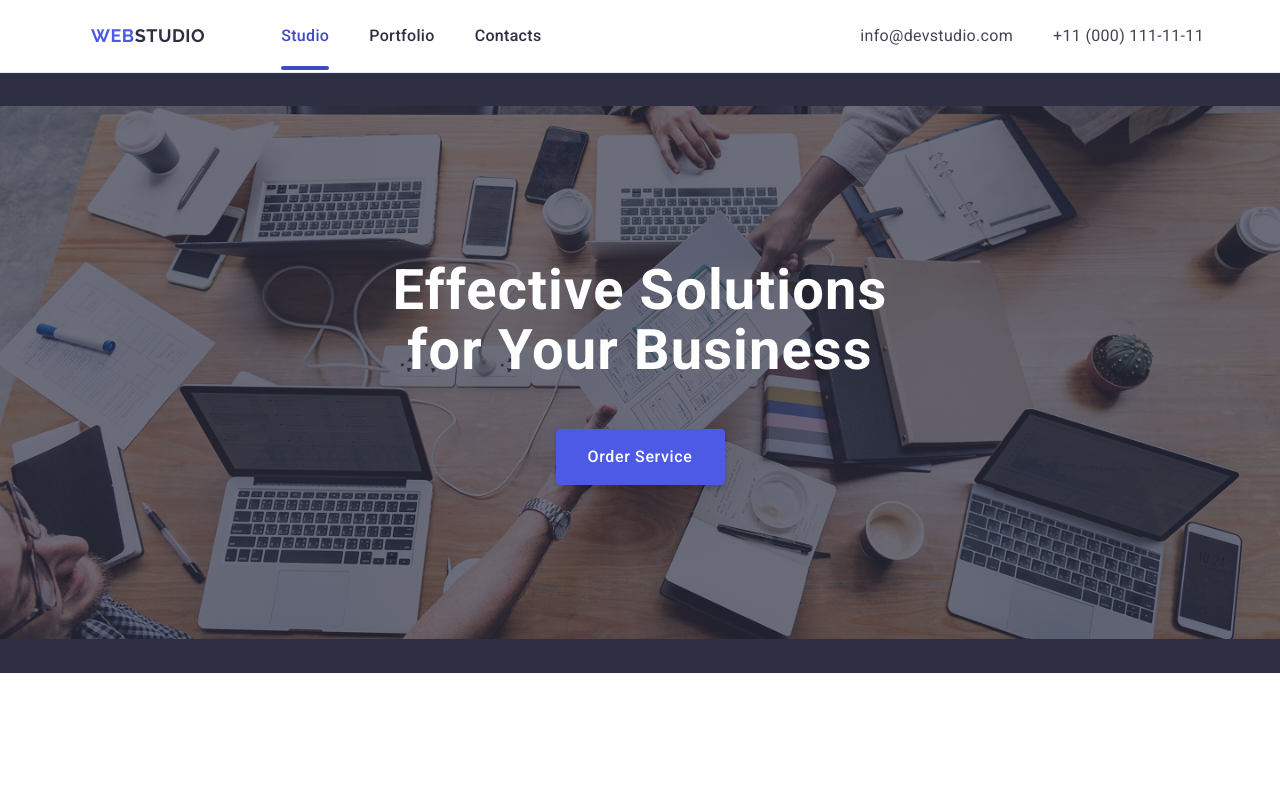
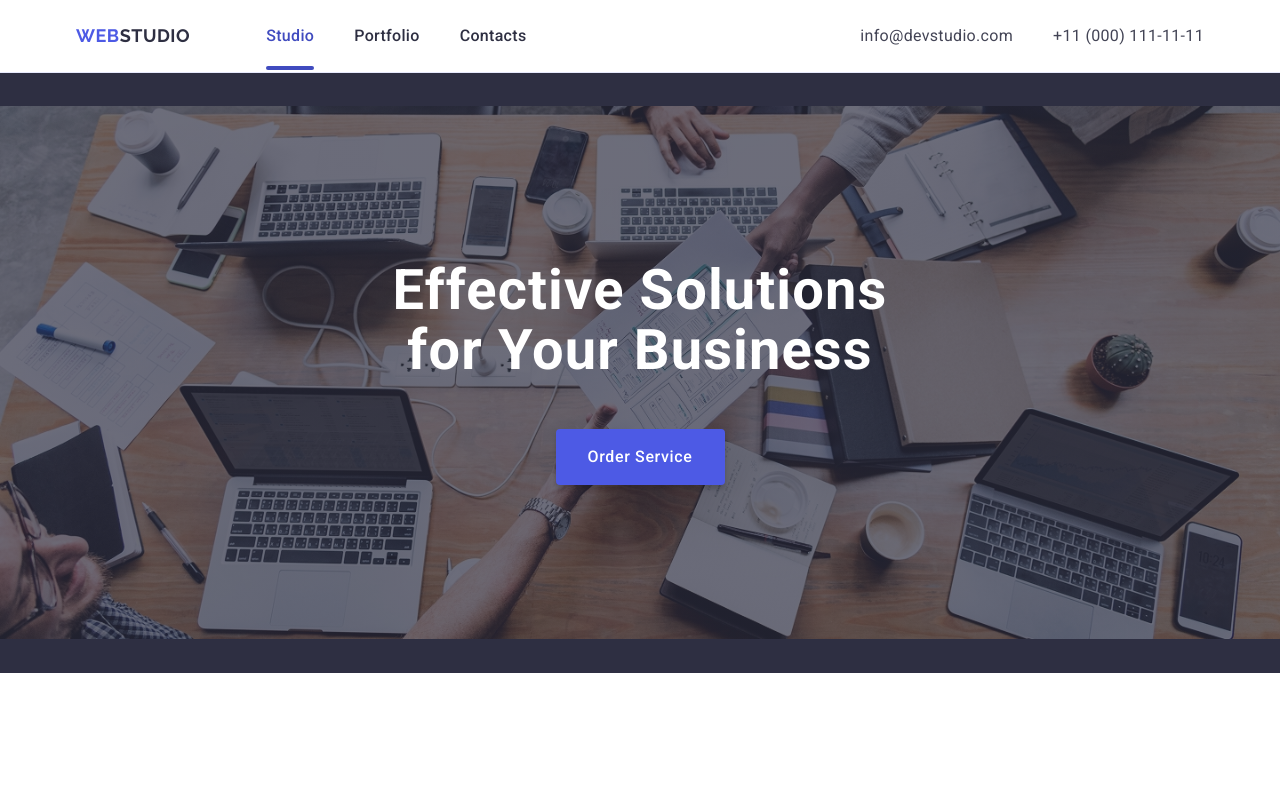
Before and after one commit to tatyanatychynska/goit-markup-hw-06, a plain HTML site: page index.html in a window 1280 px wide. Shown: the top 789 px of the page. Drawn offline with nearby package versions, Linux system fonts and the light colour scheme.

Commit message:
HW06 Fixes after review part2

```diff
--- a/css/styles.css
+++ b/css/styles.css
@@ -79,15 +79,20 @@ img {
   .header-container {
     display: flex;
     align-items: center;
+    justify-content: space-between;
     height: 72px;
   }
 }
 .menu {
   display: flex;
   align-items: center;
-  gap: 120px;
+  justify-content: space-between;
 }
-
+@media only screen and (min-width: 768px) {
+  .menu {
+    gap: 120px;
+  }
+}
 @media only screen and (min-width: 1158px) {
   .menu {
     gap: 76px;
@@ -104,13 +109,12 @@ img {
   }
 }
 .address {
-  margin-left: auto;
 }
+
 .address-list {
   display: flex;
   flex-direction: column;
   gap: 12px;
-  padding: 16px 0px;
 }
 @media only screen and (max-width: 767px) {
   .address-list {
@@ -119,7 +123,6 @@ img {
 }
 @media only screen and (min-width: 1158px) {
   .address-list {
-    /* display: flex; */
     flex-direction: row;
     gap: 40px;
   }
@@ -176,16 +179,15 @@ img {
 
 .header-logo {
   padding: 16px 0px;
-  margin-right: auto;
 }
 @media only screen and (min-width: 768px) {
   .header-logo {
-    padding: 24px 0px 24px 16px;
+    padding: 24px 0px;
   }
 }
 @media only screen and (min-width: 1158px) {
   .header-logo {
-    padding: 24px 0px 24px 15px;
+    padding: 24px 0px;
   }
 }
 .logo-header-text {
@@ -210,7 +212,6 @@ img {
     font-size: 16px;
     line-height: 1.5;
     letter-spacing: 0.02em;
-    padding: 24px 0;
   }
 }
 /* #endregion Header */
```
